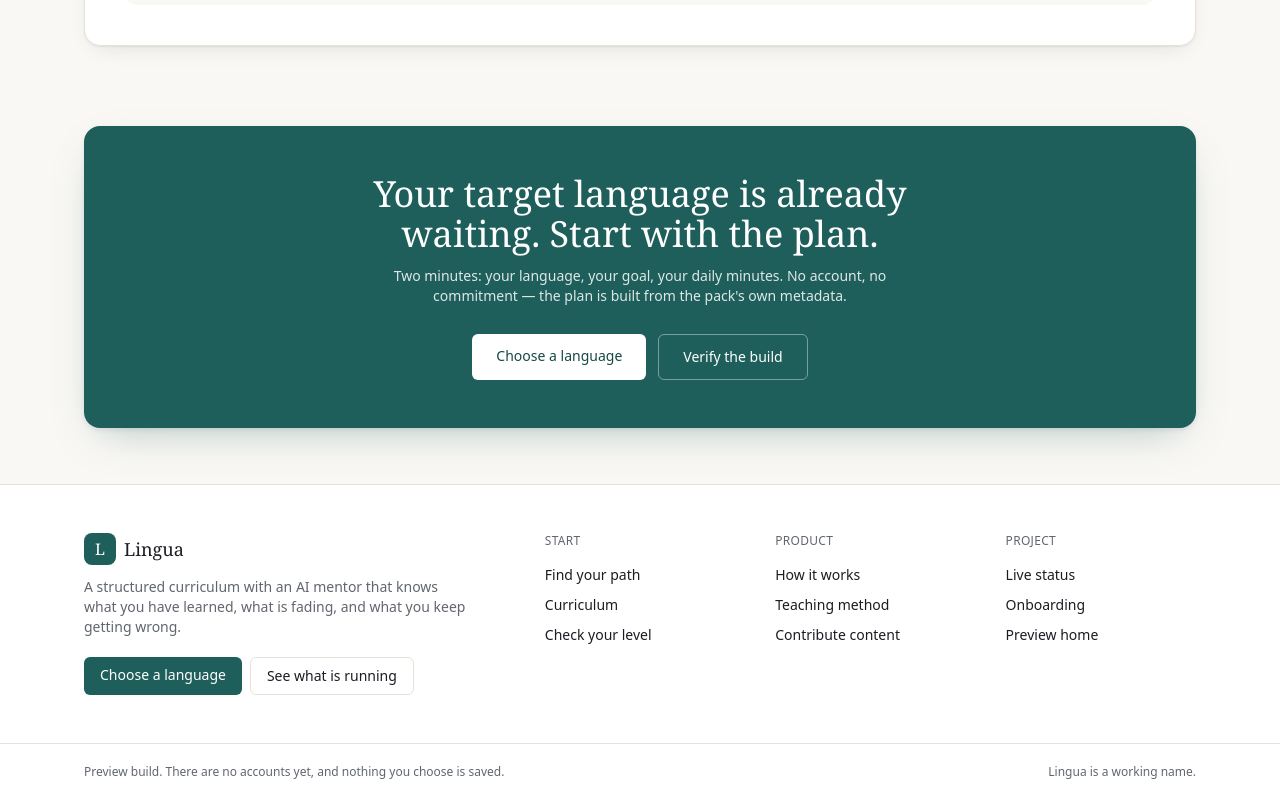
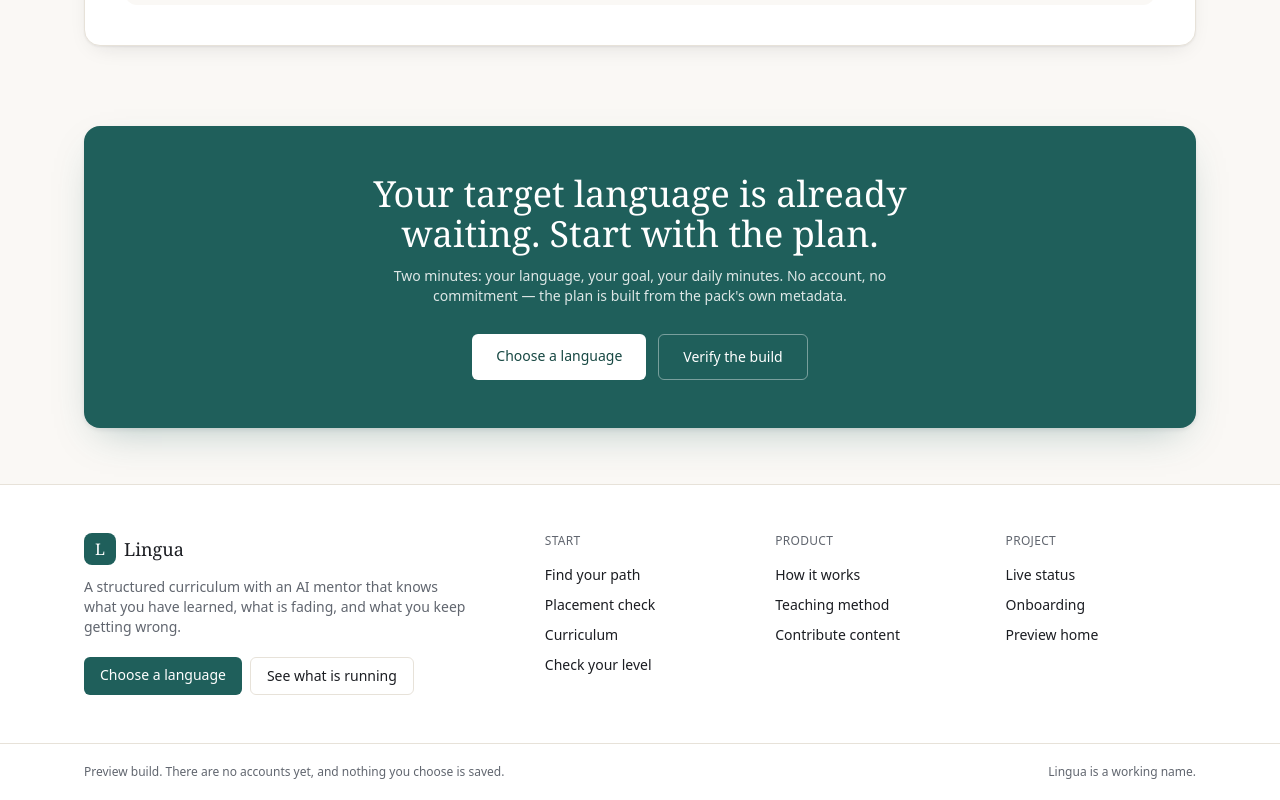
Before and after one commit to D1bakar/lango, a Next.js app in the folder apps/web/: page / in a window 1280 px wide. Shown: the part 3669-4469 px from the top of the page. Built offline with nearby package versions, Linux system fonts and the light colour scheme; no server answers.

Commit message:
feat(web): add placement check to footer Start column
Signed-off-by: D1bakar <shridibakarghosh@gmail.com>

```diff
--- a/apps/web/app/layout.tsx
+++ b/apps/web/app/layout.tsx
@@ -142,6 +142,7 @@ export default function RootLayout({ children }: { children: ReactNode }) {
               title="Start"
               links={[
                 { href: "/learn", label: "Find your path" },
+                { href: "/placement", label: "Placement check" },
                 { href: "/#paths", label: "Curriculum" },
                 { href: "/#level", label: "Check your level" },
               ]}
```
